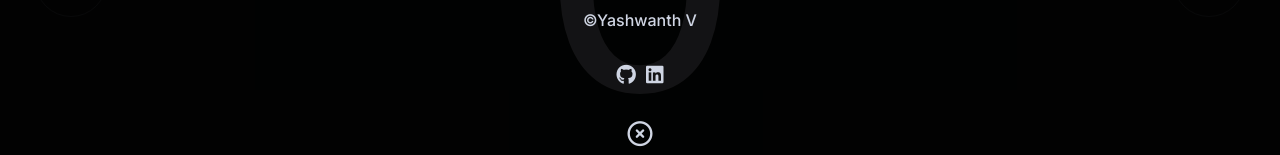
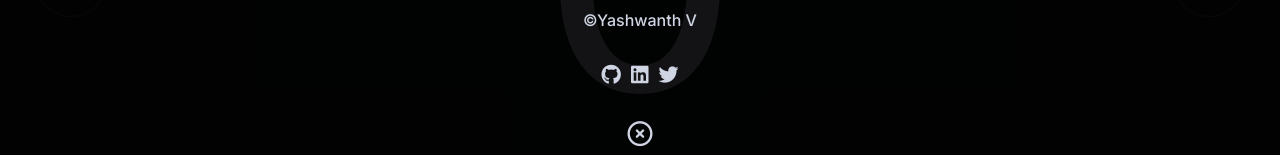
Before and after one commit to Yashwanth2008/Just-Counter-App, a React (Vite) app: page / in a window 1280 px wide. Both pictures are taken after a click on the icon 640 px from the left and 60 px from the top of the page. Shown: the part 419-574 px from the top of the page. Built offline with nearby package versions, Linux system fonts and the light colour scheme.

Commit message:
twitter button added in the profile section

```diff
--- a/src/App.jsx
+++ b/src/App.jsx
@@ -87,7 +87,14 @@ function App() {
               target="_blank"
               rel="noopener noreferrer"
             >
-              <i id="linkedIn-icon" class="fa-brands fa-linkedin"></i>
+              <i id="linkedIn-icon" className="fa-brands fa-linkedin"></i>
+            </a>
+            <a
+              href=""
+              target="_blank"
+              rel="noopener noreferrer"
+            >
+              <i id="x-icon" className="fa-brands fa-twitter"></i>
             </a>
           </div>
           <div className="close-modal">
```
